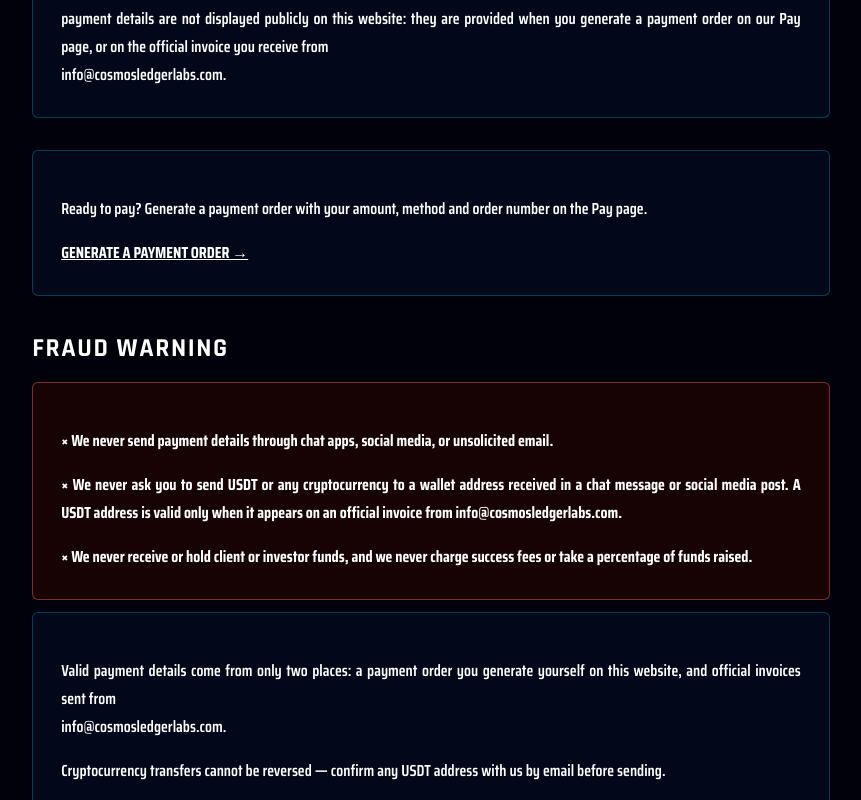
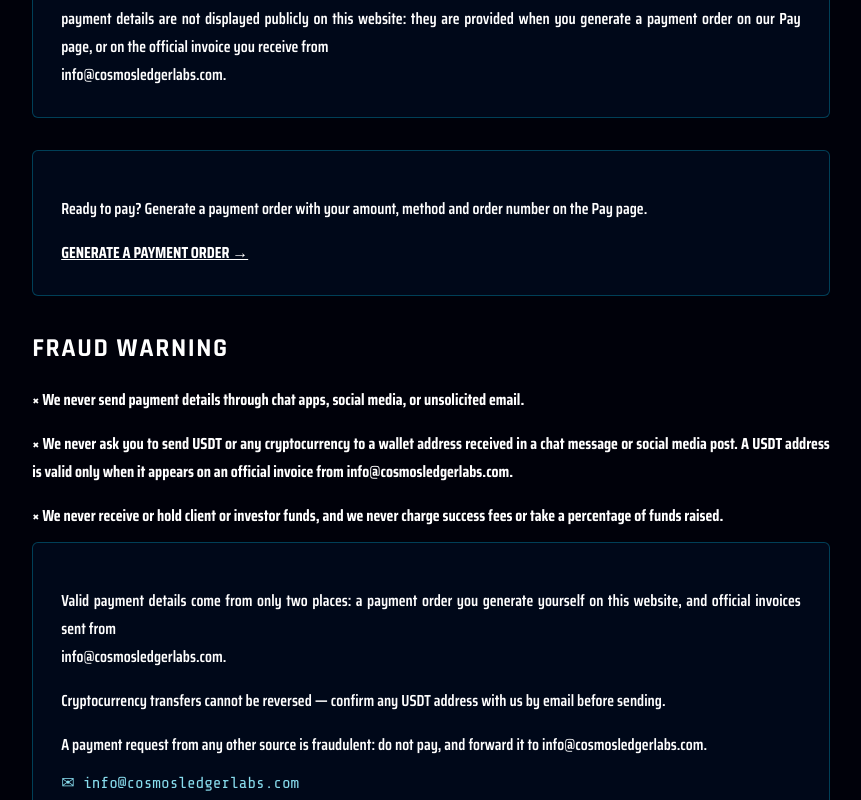
Before and after one commit to cosmosledgerlabs/cosmosledgerlabs-website, a Next.js app: page /payment in a window 1280 px wide. Shown: the part 578-1378 px from the top of the page, without its empty margins (209-1070 px from the left). Built offline with nearby package versions, Linux system fonts and the light colour scheme; no server answers.

Commit message:
Refactor payment.js to include email line formatting

```diff
--- a/pages/payment.js
+++ b/pages/payment.js
@@ -59,6 +59,12 @@
   },
 ]
 
+const withEmailLine = (text, cls) => {
+  const i = text.indexOf('\n')
+  if (i === -1) return text
+  return (<>{text.slice(0, i)}{'\n'}<span className={cls}>{text.slice(i + 1)}</span></>)
+}
+
 export default function Payment() {
   const { lang, isZh } = useLang()
   const L = (obj) => (obj && (obj[lang] || obj.en)) || ''
@@ -101,12 +107,12 @@
               {s.boxed ? (
                 <div className={styles.card}>
                   {s.body.map((p) => (
-                    <p key={p.en} className={styles.body}>{L(p)}</p>
+                    <p key={p.en} className={styles.body}>{withEmailLine(L(p), styles.emailLine)}</p>
                   ))}
                 </div>
               ) : (
                 s.body.map((p) => (
-                  <p key={p.en} className={styles.body}>{L(p)}</p>
+                  <p key={p.en} className={styles.body}>{withEmailLine(L(p), styles.emailLine)}</p>
                 ))
               )}
             </section>
@@ -129,9 +135,9 @@
 
           <section className={styles.section}>
             <h2 className={styles.h2}>{isZh ? '防詐騙警示' : 'FRAUD WARNING'}</h2>
-            <div className={styles.warnCard}>
+            <div className={styles.warnList}>
               {NEVER.map((p) => (
-                <p key={p.en} className={styles.strong}>× {L(p)}</p>
+                <p key={p.en} className={styles.strong}>× {withEmailLine(L(p), styles.emailLine)}</p>
               ))}
             </div>
             <div className={styles.card}>
```
